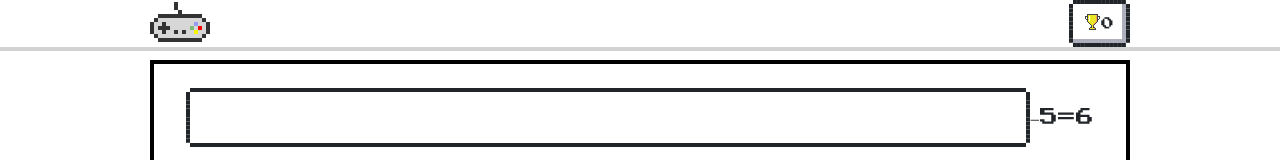
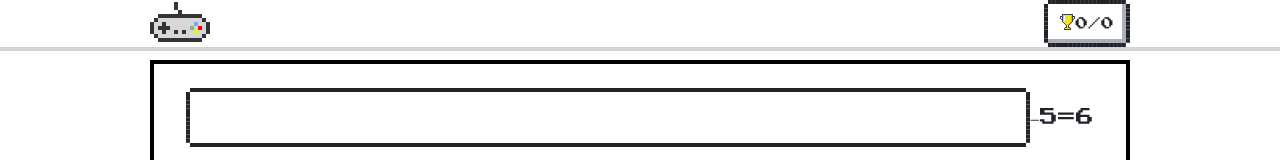
Before and after one commit to saiki/elementary-school-question, a React (Create React App) app: page / in a window 1280 px wide. Shown: the top 160 px of the page. Built offline with nearby package versions, Linux system fonts and the light colour scheme.

Commit message:
add total count.

```diff
--- a/src/app.tsx
+++ b/src/app.tsx
@@ -34,7 +34,7 @@ export class App extends React.Component<any, AppState> {
 		let correctCount = this.state.history.filter((h:History) => {return h.correct}).length;
 		return (
 			<Router>
-				<Header correctCount={correctCount}/>
+				<Header correctCount={correctCount} totalCount={this.state.history.length}/>
 				<div className="container">
 					<main className="main-content">
 						<Route exact path="/" render={() => <FillQuiz onResult={this.onResult} key={this.state.history.length} />} />
--- a/src/header.tsx
+++ b/src/header.tsx
@@ -3,6 +3,7 @@ import { Link } from "react-router-dom";
 
 type HeaderProps = {
 	correctCount: number;
+	totalCount: number;
 }
 
 const Header: React.FunctionComponent<HeaderProps> = (props:HeaderProps) => {
@@ -14,7 +15,7 @@ const Header: React.FunctionComponent<HeaderProps> = (props:HeaderProps) => {
 				</div>
 				<div>
 					<Link to="/history">
-						<button className="nes-btn"><i className="nes-icon trophy is-small"></i>{props.correctCount}</button>
+						<button className="nes-btn"><i className="nes-icon trophy is-small"></i>{props.correctCount}/{props.totalCount}</button>
 					</Link>
 				</div>
 			</div>
```
